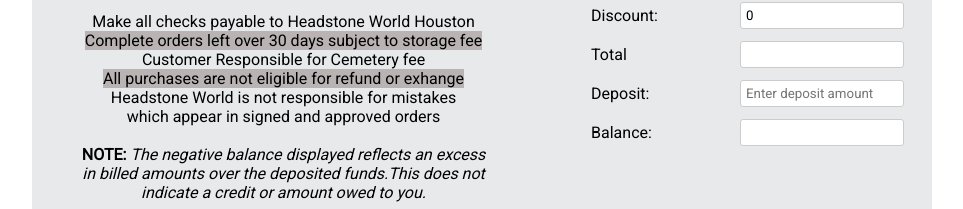
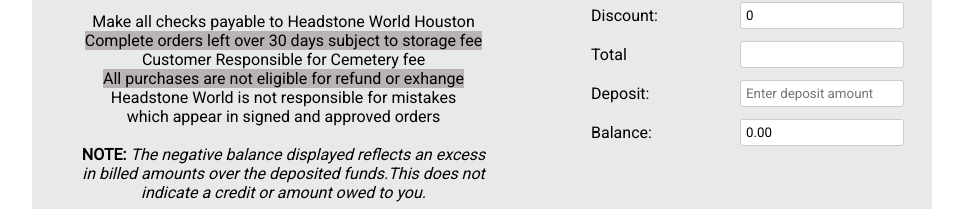
Before and after one commit to nabeel-dev1340/invoice031, a React (Create React App) app: page /invoice-form in a window 1280 px wide. Shown: the part 897-1106 px from the top of the page, without its empty margins (158-1121 px from the left). Built offline with nearby package versions, Linux system fonts and the light colour scheme; sample sign-in values are in the browser's storage.

Commit message:
deposit bug fix

```diff
--- a/package.json
+++ b/package.json
@@ -9,6 +9,7 @@
     "axios": "^1.5.0",
     "html2canvas": "^1.4.1",
     "jspdf": "^2.5.1",
+    "lodash.debounce": "^4.0.8",
     "react": "^18.2.0",
     "react-dom": "^18.2.0",
     "react-modal": "^3.16.1",
--- a/src/pages/InvoiceForm.jsx
+++ b/src/pages/InvoiceForm.jsx
@@ -25,7 +25,7 @@
   const [successModalIsOpen, setSuccessModalIsOpen] = useState(false);
   const [saveButtonText, setSaveButtonText] = useState("Save");
   const [modalIndex, setModalIndex] = useState(0);
-  const [oldTotal, setOldTotal] = useState(0);
+  const [deposits, setDeposits] = useState([]);
   const location = useLocation();
 
   const navigate = useNavigate();
@@ -124,10 +124,13 @@
     window.print();
   };
 
+  // get old data
   useEffect(() => {
     if (location.state) {
-      setFormData(location.state);
-      setOldTotal(location.state.total);
+      setFormData(location.state?.data);
+      if (location.state?.deposits) {
+        setDeposits(location.state?.deposits);
+      }
     }
   }, [location.state]);
 
@@ -258,15 +261,28 @@
       updatedFormData.total = (totalBeforeTax + parseFloat(tax)).toFixed(2);
     }
 
-    // Calculate the balance if a deposit is entered
-    if (depositIsValid) {
-      updatedFormData.balance = (deposit - updatedFormData.total).toFixed(2);
-    } else {
-      updatedFormData.balance = "";
-    }
-
     setFormData(updatedFormData);
   };
+
+  useEffect(() => {
+    const total = parseFloat(formData.total) || 0;
+
+    // Calculate sum of deposit amounts
+    const depositSum = deposits.reduce(
+      (accumulator, currentDeposit) =>
+        accumulator + parseFloat(currentDeposit.depositAmount || 0),
+      0
+    );
+
+    // Compute the balance
+    const balance = total - depositSum;
+
+    // Update the 'balance' field in the form data
+    setFormData((prevFormData) => ({
+      ...prevFormData,
+      balance: balance.toFixed(2),
+    }));
+  }, [deposits, formData.total]);
 
   const captureFormSnapshot = async () => {
     setSaveButtonText("Saving..");
@@ -314,11 +330,7 @@
     // Append each field of formData to finalFormData
     for (const key in formData) {
       if (formData.hasOwnProperty(key)) {
-        if (key === "deposit") {
-          finalFormData.append(key, "");
-        } else {
-          finalFormData.append(key, formData[key]);
-        }
+        finalFormData.append(key, formData[key]);
       }
     }
 
@@ -359,6 +371,23 @@
     } catch (error) {
       console.error("API Error:", error);
     }
+  };
+
+  const saveDeposit = () => {
+    // Validate 'deposit' and perform actions like updating state or making API calls
+    if (isNaN(parseFloat(formData.deposit))) {
+      // Show an error or handle invalid input
+      return;
+    }
+
+    const depositAmount = parseFloat(formData.deposit);
+    const newDeposit = {
+      depositAmount: depositAmount.toFixed(2),
+      date: new Date().toISOString().split("T")[0],
+    };
+
+    // Perform actions like updating state with the deposit
+    setDeposits((prevDeposits) => [...prevDeposits, newDeposit]);
   };
 
   return (
@@ -959,6 +988,7 @@
                       type="number"
                       name="deposit"
                       value={formData.deposit}
+                      onBlur={saveDeposit}
                       onChange={handleInputChange}
                       placeholder="Enter deposit amount"
                     />
@@ -972,6 +1002,17 @@
                       onChange={handleInputChange}
                       readOnly
                     />
+                  </div>
+                  <div className="deposits model-flex-rght">
+                    {deposits.length > 0 &&
+                      deposits.map((dep, index) => (
+                        <div key={index} className="deposit-item">
+                          <p>
+                            <b>Deposit {`${index + 1}: `}</b>
+                            {`$${dep.depositAmount}`} on {dep.date}
+                          </p>
+                        </div>
+                      ))}
                   </div>
                 </div>
               </div>
@@ -1255,6 +1296,14 @@
     align-items: center;
     gap: 8px;
   }
+
+  .deposits {
+    margin-top: 10px;
+  }
+
+  .deposit-item {
+    margin-bottom: 5px;
+  }
 `;
 
 const SelectModelButton = styled.button`
```
Also changed, not shown: 1 other file (tests, documents, lock files or other folders).
